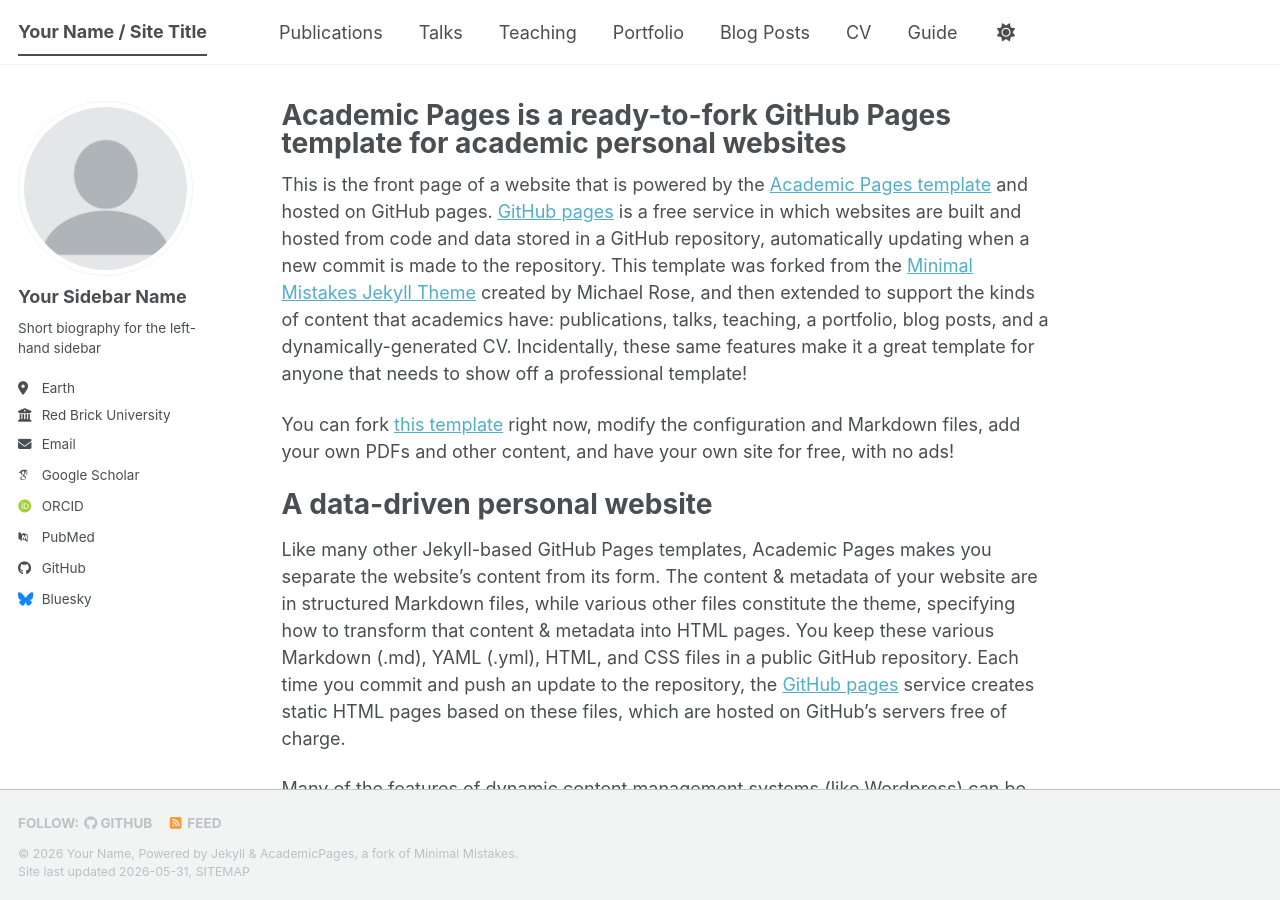
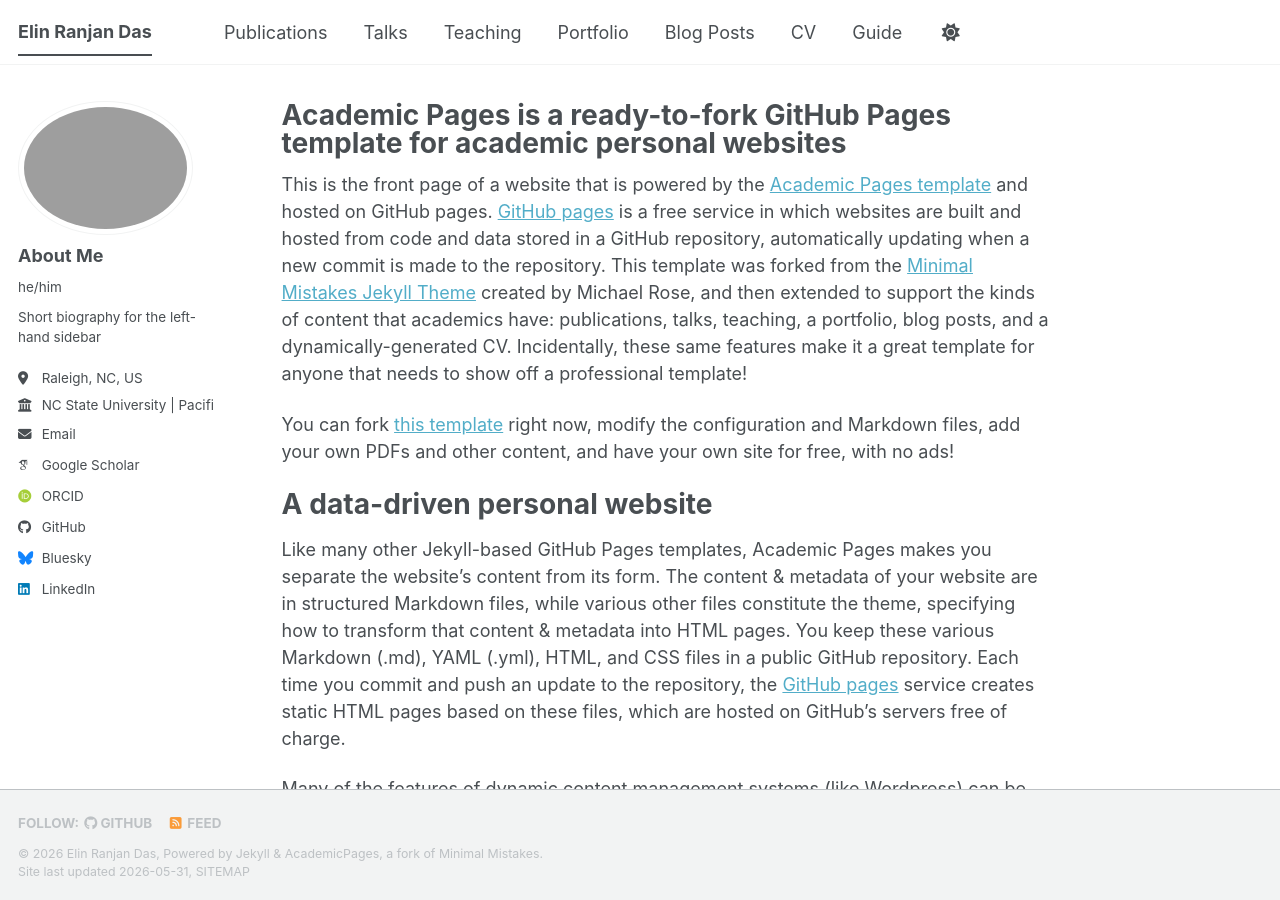
Before and after one commit to ElinRanjan/ElinRanjan.github.io, a Jekyll site: the page built from _pages/about.md, in a window 1280 px wide and 900 px high. Built offline with Jekyll 4.4.1, drawn with Linux system fonts in a browser that asks for light colours; some web fonts are replaced; a script bundle is joined from its source files by our own code; library files that are not in the unit come from our copies.

Commit message:
Update personal information in _config.yml

```diff
--- a/_config.yml
+++ b/_config.yml
@@ -9,10 +9,10 @@
 # Basic Site Settings
 locale                   : "en-US"
 site_theme               : "default" # The available themes options are "default", "air", "sunrise", "mint", "dirt" and "contrast"
-title                    : "Your Name / Site Title"
+title                    : "Elin Ranjan Das"
 title_separator          : "-"
-name                     : &name "Your Name"
-description              : &description "Your Name's academic portfolio"   # Update this with a general description of your site, this is the default if not overridden by a page
+name                     : &name "Elin Ranjan Das"
+description              : &description "My academic portfolio"   # Update this with a general description of your site, this is the default if not overridden by a page
 url                      : https://academicpages.github.io # The base hostname & protocol for your site e.g. "https://[your GitHub username].github.io",
                                                            # or if you already have some other page hosted on Github then use "https://[your GitHub username].github.io/[Your Repo Name]"
 baseurl                  : "" # the subpath of your site, e.g. "/blog"
@@ -23,25 +23,25 @@ repository               : "academicpages/academicpages.github.io"
 #               Additional customization can be done by editing /_includes/author-profile.html
 author:
   # Biographic information
-  avatar           : "profile.png"
-  name             : "Your Sidebar Name"
-  pronouns         : # example: "she/her"
+  avatar           : "headshot.png"
+  name             : "About Me"
+  pronouns         : "he/him"
   bio              : "Short biography for the left-hand sidebar"
-  location         : "Earth"
-  employer         : "Red Brick University"
+  location         : "Raleigh, NC, US"
+  employer         : "NC State University | Pacific Northwest National Lab"
   uri              : # URL
-  email            : "none@example.org"
+  email            : "edas@ncsu.edu"
 
   # Academic websites
   academia         : # URL
   arxiv            : # URL - Update with the correct link to your profile
-  googlescholar    : "https://scholar.google.com/citations?user=PS_CX0AAAAAJ"
+  googlescholar    : "https://scholar.google.com/citations?user=8Ew34FoAAAAJ&hl=en"
   inspire-hep      : # URL
   impactstory      : # URL
-  orcid            : "https://orcid.org/yourorcidurl"
+  orcid            : "https://orcid.org/0009-0009-8690-1523"
   semantic         : # URL
   ssrn             : # URL
-  pubmed           : "https://www.ncbi.nlm.nih.gov/pubmed/?term=john+snow"
+  pubmed           : # URL
   researchgate     : # URL
   scopus           : # URL
   zotero           : # URL
@@ -66,7 +66,7 @@ author:
   keybase          : # Username
   instagram        : # Username
   lastfm           : # Username
-  linkedin         : # Username
+  linkedin         : "https://www.linkedin.com/in/elin-ranjan-das/"
   mastodon         : # URL
   medium           : # URL
   pinterest        : # Username
@@ -78,6 +78,7 @@ author:
   vine             : # Username
   weibo            : # Username
   wikipedia        : # Username
+  wordpress        : "https://elinranjan.wordpress.com/"
   xing             : # Username
   youtube          : # Username
   zhihu            : # Username
```
